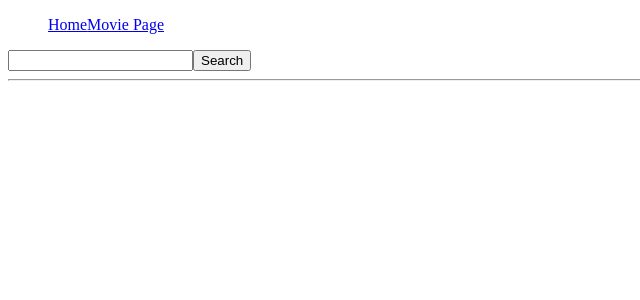
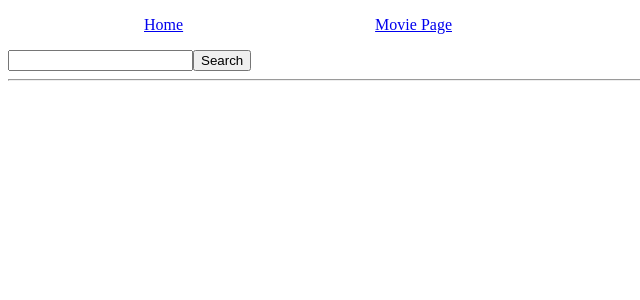
Before and after one commit to zdebskyy/goit-react-hw-04-movies, a React (Create React App) app: page /movies in a window 1280 px wide. Shown: the top 300 px of the page, without its empty margins (0-640 px from the left). Built offline with nearby package versions, Linux system fonts and the light colour scheme.

Commit message:
added some styles

```diff
--- a/src/App.js
+++ b/src/App.js
@@ -1,18 +1,14 @@
 import React from "react";
-import { Route, Switch, NavLink } from "react-router-dom";
+import { Route, Switch } from "react-router-dom";
 import HomePage from "./components/HomePage";
 import MoviesPage from "./components/MoviesPage";
 import MovieDetailsPage from "./components/MovieDetailsPage";
+import Navigation from "./components/Navigation";
 
 function App() {
   return (
     <div>
-      <header>
-        <ul>
-          <NavLink to="/">Home</NavLink>
-          <NavLink to="/movies">Movie Page</NavLink>
-        </ul>
-      </header>
+      <Navigation />
 
       <Switch>
         <Route path="/" exact component={HomePage} />
--- /dev/null
+++ b/src/CSS/Main.module.css
@@ -0,0 +1,11 @@
+.navigation {
+  display: flex;
+  width: 500px;
+  justify-content: space-around;
+}
+.list {
+  list-style: none;
+}
+.listItem {
+  padding: 5px;
+}
--- a/src/components/Cast.js
+++ b/src/components/Cast.js
@@ -25,8 +25,7 @@ export default class Cast extends Component {
       <div>
         {loading ? (
           <Loader />
-        ) : (
-          casts && (
+        ) : casts.length > 0 ? (
           <ul>
             {casts.map((cast) => (
               <li key={cast.id}>
@@ -37,7 +36,8 @@ export default class Cast extends Component {
               </li>
             ))}
           </ul>
-          )
+        ) : (
+          <p>There is no information yet</p>
         )}
       </div>
     );
--- a/src/components/HomePage.js
+++ b/src/components/HomePage.js
@@ -1,6 +1,7 @@
 import React, { Component } from "react";
 import { Link } from "react-router-dom";
 import fetchApi from "../API/FetchMethods";
+import styles from "../CSS/Main.module.css";
 
 export default class HomePage extends Component {
   state = {
@@ -16,9 +17,9 @@ export default class HomePage extends Component {
 
     return (
       <>
-        <ul>
+        <ul className={styles.list}>
           {movies.map((movie) => (
-            <li key={movie.id}>
+            <li key={movie.id} className={styles.listItem}>
               <Link
                 to={{
                   pathname: `/movies/${movie.id}`,
--- a/src/components/MoviesPage.js
+++ b/src/components/MoviesPage.js
@@ -2,6 +2,7 @@ import React, { Component } from "react";
 import fetchApi from "../API/FetchMethods";
 import { Link } from "react-router-dom";
 import queryString from "query-string";
+import styles from "../CSS/Main.module.css";
 
 export default class MoviesPage extends Component {
   state = {
@@ -53,9 +54,9 @@ export default class MoviesPage extends Component {
         </form>
         <hr></hr>
         {movie && (
-          <ul>
+          <ul className={styles.list}>
             {movie.map((m) => (
-              <li key={m.id}>
+              <li key={m.id} className={styles.listItem}>
                 <Link
                   to={{
                     pathname: `/movies/${m.id}`,
--- /dev/null
+++ b/src/components/Navigation.js
@@ -0,0 +1,14 @@
+import React from "react";
+import { NavLink } from "react-router-dom";
+import styles from "../CSS/Main.module.css";
+
+export default function Navigation() {
+  return (
+    <header>
+      <ul className={styles.navigation}>
+        <NavLink to="/">Home</NavLink>
+        <NavLink to="/movies">Movie Page</NavLink>
+      </ul>
+    </header>
+  );
+}
--- a/src/components/Review.js
+++ b/src/components/Review.js
@@ -25,7 +25,7 @@ export default class Review extends Component {
       <div>
         {loading ? (
           <Loader />
-        ) : reviews > 0 ? (
+        ) : reviews.length > 0 ? (
           <ul>
             {reviews.map((review) => (
               <li key={review.id}>
```
Lines whose indentation alone changed are shown as unchanged.
